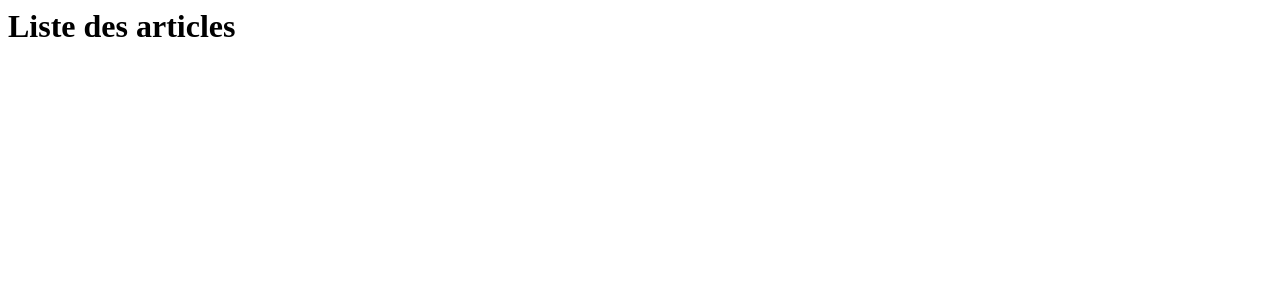
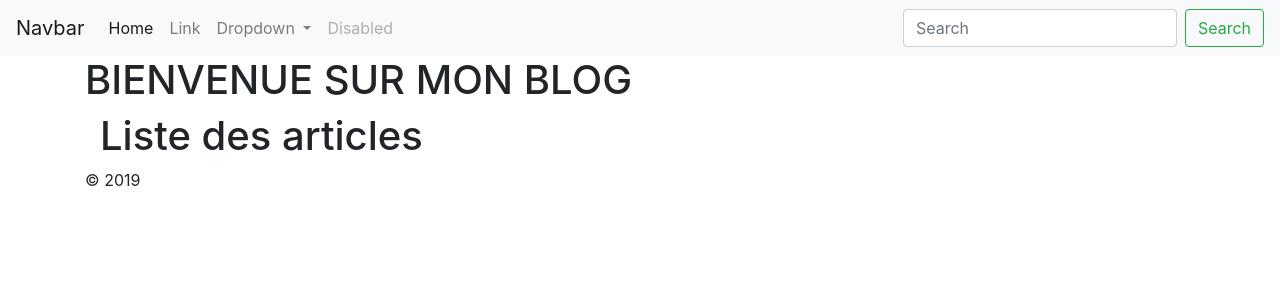
Before and after one commit to arshey/MVC, a PHP site: page /index.php?p=Articles in a window 1280 px wide. Shown: the top 300 px of the page. Run offline with PHP 8.4, Linux system fonts and the light colour scheme; data that the repository does not hold is empty; some libraries are stand-ins or nearby versions.

Commit message:
Add layout and finish the fisrt version on $this->mvc

```diff
--- a/app/Controller.php
+++ b/app/Controller.php
@@ -1,14 +1,22 @@
 <?php
 abstract class Controller{
+
     public function loadModel(string $model){
         require_once(ROOT.'models/'.$model.'.php');
         $this->$model = new $model();
     }
 
     public function render(string $fichier, array $data = []){
-
         extract($data);
+        //on demarre le buffer
+        ob_start();
 
         require_once(ROOT.'views/'.strtolower(get_class($this)).'/'.$fichier.'.php');
+
+        $content = ob_get_clean();
+
+        require_once(ROOT.'views/layout/default.php');
     }
+
+
 }
--- a/controllers/Articles.php
+++ b/controllers/Articles.php
@@ -8,4 +8,10 @@ class Articles extends Controller{
         $this->render('index', compact('articles'));
     }
 
+    public function lire($slug){
+        $this->loadModel('Article');
+        $article = $this->Article->findBySlug($slug);
+        $this->render('lire', compact('article'));
+    }
+
 }
--- a/index.php
+++ b/index.php
@@ -20,11 +20,16 @@ if($params[0] != ""){
 
      //'method_exists' permet de vérifier si une méthode existe dans le controller
      if(method_exists($controller, $action)){
-        $controller->$action();// En gros normallement en POO on devrait avoir $articles->index() mais vu que tout ceux ci son optionnel alors on opte pour ceux présent
+
+         unset($params[0]);
+         unset($params[1]);
+         call_user_func_array([$controller, $action], $params);
+
+        // En gros normallement en POO on devrait avoir $articles->index() mais vu que tout ceux ci son optionnel alors on opte pour ceux présent
+        //$controller->$action();
      }else{
         http_response_code(404);
         echo "error 404 <br> Page not found! <br>";
-        echo "l'action  \"".strtoupper($params[1])."\" n'existe pas dans le controller " .strtoupper($params[0]);
     }
 
 
--- a/models/Article.php
+++ b/models/Article.php
@@ -6,4 +6,11 @@ class Article extends Model{
         $this->table = "articles";
         $this->getConnection();
     }
+
+    public function findBySlug(string $slug){
+        $sql    = "SELECT * FROM ".$this->table." WHERE slug='".$slug."'";
+        $query  = $this->_connexion->prepare($sql);
+        $query->execute();
+        return $query->fetch();
+    }
 }
--- a/views/articles/index.php
+++ b/views/articles/index.php
@@ -1,6 +1,6 @@
 <h1>Liste des articles</h1>
 
 <?php foreach($articles as $article): ?>
-    <h2><a href="/articles/lire/<?= $article['id']; ?>" ><?= $article["titre"]; ?></a></h2>
+    <h2><a href="lire/<?= $article['slug']; ?>" ><?= $article["slug"]; ?></a></h2>
     <p><?= $article["contenu"]; ?></p>
 <?php endforeach; ?>
--- /dev/null
+++ b/views/articles/lire.php
@@ -0,0 +1,3 @@
+
+    <h2><?= $article["slug"]; ?></h2>
+    <p><?= $article["contenu"]; ?></p>
--- /dev/null
+++ b/views/layout/default.php
@@ -0,0 +1,73 @@
+<!DOCTYPE html>
+<html lang="fr">
+<head>
+<meta charset="UTF-8">
+<meta name="viewport" content="width=device-width, initial-scale=1.0">
+<meta http-equiv="X-UA-Compatible" content="ie=edge">
+<link rel="stylesheet" href="https://cdnjs.cloudflare.com/ajax/libs/twitter-bootstrap/4.3.1/css/bootstrap.min.css">
+<link rel="stylesheet" href="https://cdnjs.cloudflare.com/ajax/libs/font-awesome/5.10.0-11/css/all.min.css">
+<link rel="stylesheet" href="style.css">
+<title>Title</title>
+</head>
+<body>
+
+    <nav class="navbar navbar-expand-lg navbar-light bg-light">
+        <a class="navbar-brand" href="#">Navbar</a>
+        <button class="navbar-toggler" type="button" data-toggle="collapse" data-target="#navbarSupportedContent" aria-controls="navbarSupportedContent" aria-expanded="false" aria-label="Toggle navigation">
+            <span class="navbar-toggler-icon"></span>
+        </button>
+
+        <div class="collapse navbar-collapse" id="navbarSupportedContent">
+            <ul class="navbar-nav mr-auto">
+            <li class="nav-item active">
+                <a class="nav-link" href="#">Home <span class="sr-only">(current)</span></a>
+            </li>
+            <li class="nav-item">
+                <a class="nav-link" href="#">Link</a>
+            </li>
+            <li class="nav-item dropdown">
+                <a class="nav-link dropdown-toggle" href="#" id="navbarDropdown" role="button" data-toggle="dropdown" aria-haspopup="true" aria-expanded="false">
+                Dropdown
+                </a>
+                <div class="dropdown-menu" aria-labelledby="navbarDropdown">
+                <a class="dropdown-item" href="#">Action</a>
+                <a class="dropdown-item" href="#">Another action</a>
+                <div class="dropdown-divider"></div>
+                <a class="dropdown-item" href="#">Something else here</a>
+                </div>
+            </li>
+            <li class="nav-item">
+                <a class="nav-link disabled" href="#" tabindex="-1" aria-disabled="true">Disabled</a>
+            </li>
+            </ul>
+            <form class="form-inline my-2 my-lg-0">
+            <input class="form-control mr-sm-2" type="search" placeholder="Search" aria-label="Search">
+            <button class="btn btn-outline-success my-2 my-sm-0" type="submit">Search</button>
+            </form>
+        </div>
+    </nav>
+
+<div class="container">
+     <h1>BIENVENUE SUR MON BLOG</h1>
+
+    <main>
+        <div class="container">
+            <?= $content ?>
+        </div>
+    </main>
+
+    <footer>
+        <p>
+            &copy; 2019
+        </p>
+    </footer>
+
+</div>
+
+
+
+<script src="https://cdnjs.cloudflare.com/ajax/libs/jquery/3.4.1/jquery.slim.min.js"></script>
+<script src="https://cdnjs.cloudflare.com/ajax/libs/popper.js/1.15.0/umd/popper.min.js"></script>
+<script src="https://cdnjs.cloudflare.com/ajax/libs/twitter-bootstrap/4.3.1/js/bootstrap.min.js"></script>
+</body>
+</html>
```
